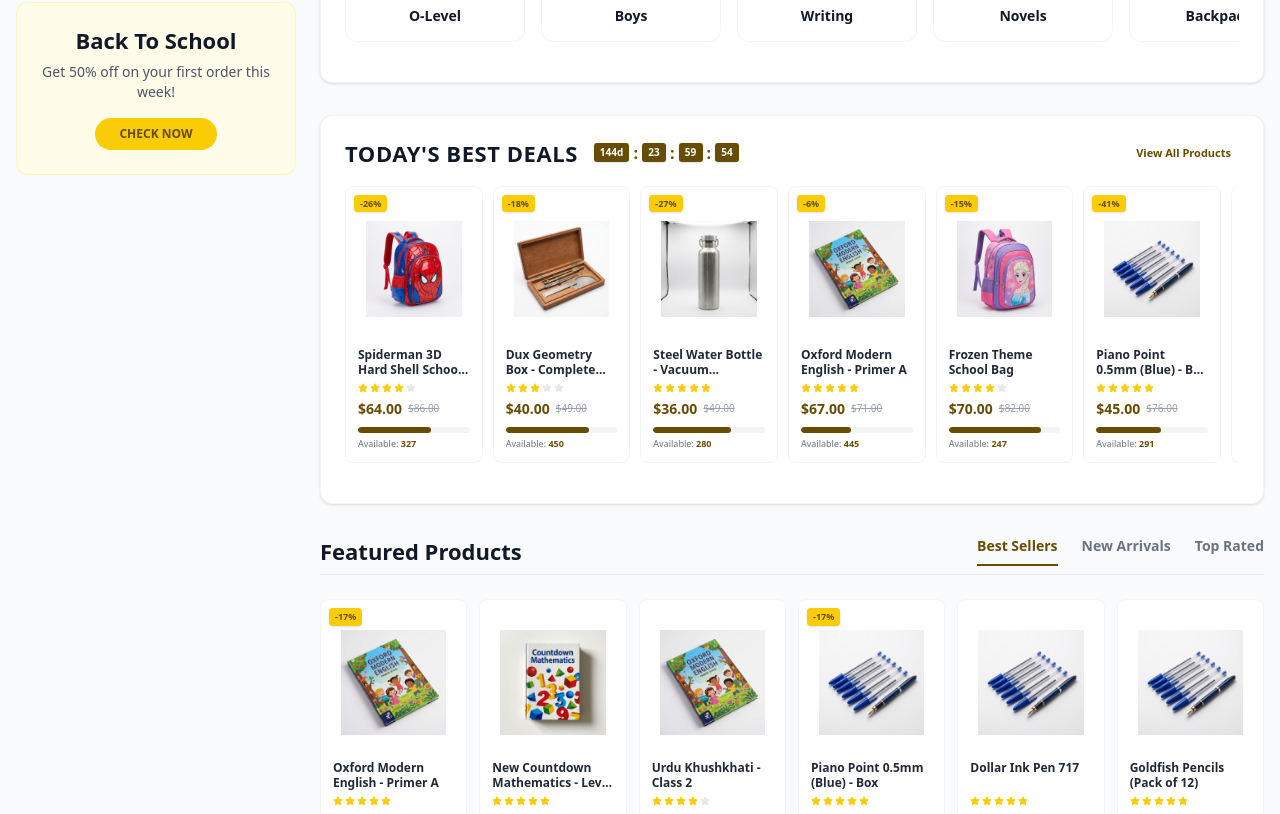
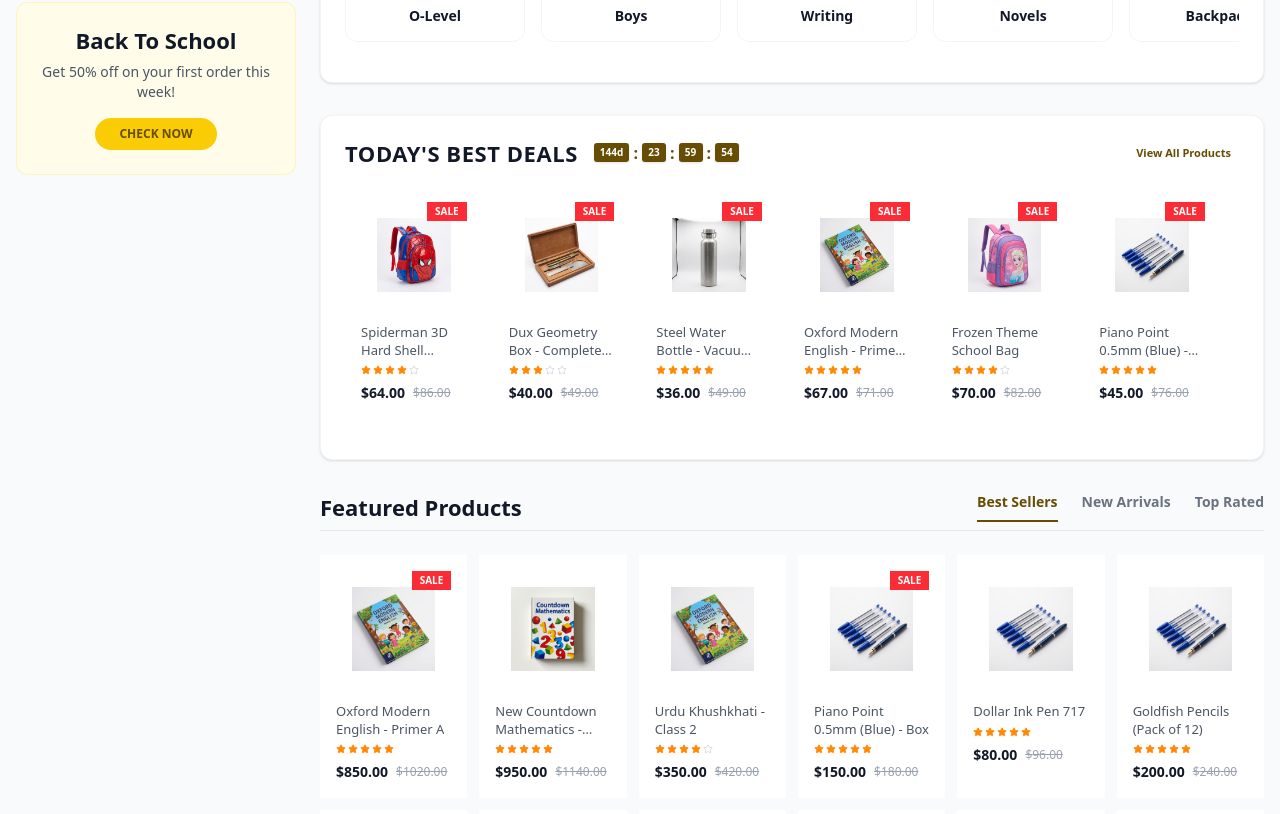
Before and after one commit to JaiKumarSuther/books-books, a Next.js app: page / in a window 1280 px wide. Shown: the part 1055-1869 px from the top of the page. Built offline with nearby package versions, Linux system fonts and the light colour scheme.

Commit message:
removed showing zeroes in cards

```diff
--- a/app/components/DealCard.tsx
+++ b/app/components/DealCard.tsx
@@ -1,7 +1,7 @@
 "use client";
 
 import Link from "next/link";
-import { Heart, RefreshCw, ShoppingCart, Star } from "lucide-react";
+import { Heart, RefreshCw, ShoppingCart, Star, Search } from "lucide-react";
 import { useCart } from "../context/CartContext";
 
 export interface DealProduct {
@@ -24,86 +24,88 @@ interface DealCardProps {
 
 export default function DealCard({ product, className = "", compact = false }: DealCardProps) {
     const { addToCart } = useCart();
-    // Calculate progress if available and totalStock exist, else default to 0 or 100
-    const progressPercent = product.available && product.totalStock
-        ? Math.min(100, Math.max(0, (product.available / product.totalStock) * 100))
-        : 0;
 
     return (
-        <div className={`bg-white rounded-lg p-3 border border-gray-100 hover:border-primary/50 hover:shadow-lg transition-all duration-300 relative group flex flex-col h-full hover:-translate-y-1 ${className}`}>
-
-            {/* Discount Badge */}
-            {product.discount && (
-                <span className="absolute top-2 left-2 bg-primary text-secondary text-[9px] font-bold px-1.5 py-0.5 rounded-sm z-20 shadow-sm">
-                    -{product.discount}%
-                </span>
-            )}
-
-            {/* Icons Overlay */}
-            <div className="absolute top-2 right-2 flex flex-col gap-1.5 opacity-0 group-hover:opacity-100 transition-all duration-300 translate-x-2 group-hover:translate-x-0 z-20">
-                <button className="bg-white p-1.5 rounded-full shadow-md text-gray-400 hover:text-red-500 hover:bg-red-50 transition-colors border border-gray-100">
-                    <Heart size={12} />
-                </button>
-                <button className="bg-white p-1.5 rounded-full shadow-md text-gray-400 hover:text-blue-600 hover:bg-blue-50 transition-colors border border-gray-100">
-                    <RefreshCw size={12} />
-                </button>
-            </div>
-
+        <div className={`bg-white rounded-none p-4 transition-all duration-300 relative group flex flex-col h-full hover:shadow-[0_0_20px_rgba(0,0,0,0.1)] hover:z-10 ${className}`}>
 
             {/* Image Container */}
-            <div className="w-full h-[140px] mb-2 relative overflow-hidden rounded-md">
+            <div className="w-full aspect-square relative mb-4 flex items-center justify-center bg-transparent overflow-hidden">
+
+                {/* Discount Badge */}
+                {product.discount !== undefined && product.discount > 0 && (
+                    <span className="absolute top-0 right-0 bg-red-500 text-white text-[10px] font-bold px-2 py-0.5 z-20">
+                        SALE
+                    </span>
+                )}
+
+                {/* Main Image */}
                 <img
                     src={product.image}
                     alt={product.title}
-                    className="w-full h-full object-contain p-2 transition-transform duration-500 group-hover:scale-105"
+                    className="w-full h-full object-contain p-4 transition-transform duration-500"
                 />
 
-                {/* ADD TO CART - SLIDE UP */}
+                {/* ACTION ICONS (Left Side) - Only show on hover */}
+                <div className="absolute top-2 left-2 flex flex-col gap-2 p-1 opacity-0 group-hover:opacity-100 transition-all duration-300 -translate-x-2 group-hover:translate-x-0 z-20">
+                    <button
+                        className="w-8 h-8 rounded-full bg-white shadow-md flex items-center justify-center text-gray-500 hover:bg-black hover:text-white transition-colors"
+                        title="Add to Wishlist"
+                    >
+                        <Heart size={14} />
+                    </button>
+                    <button
+                        className="w-8 h-8 rounded-full bg-white shadow-md flex items-center justify-center text-gray-500 hover:bg-black hover:text-white transition-colors"
+                        title="Compare"
+                    >
+                        <RefreshCw size={14} />
+                    </button>
+                    <button
+                        className="w-8 h-8 rounded-full bg-white shadow-md flex items-center justify-center text-gray-500 hover:bg-black hover:text-white transition-colors"
+                        title="Quick View"
+                    >
+                        <Search size={14} />
+                    </button>
+                </div>
+
+                {/* ADD TO CART - Bottom Blue Bar */}
                 <button
                     onClick={() => addToCart({ id: product.id, title: product.title, price: product.price, image: product.image })}
-                    className="absolute bottom-0 left-0 w-full bg-secondary hover:bg-black text-white font-bold text-[10px] py-2 transition-transform duration-300 translate-y-full group-hover:translate-y-0 flex items-center justify-center gap-1.5"
+                    className="absolute bottom-0 left-0 w-full bg-[#0066FF] hover:bg-blue-700 text-white font-bold text-xs py-2.5 transition-transform duration-300 translate-y-full group-hover:translate-y-0 flex items-center justify-center gap-2 z-20"
                 >
                     ADD TO CART
                 </button>
             </div>
 
-            {/* Content */}
-            <div className="flex flex-col flex-grow gap-1">
-                <Link href={`/products/${product.id}`} className="text-xs font-semibold text-gray-800 line-clamp-2 hover:text-secondary transition-colors cursor-pointer leading-tight h-8" title={product.title}>
+            {/* Content Details */}
+            <div className="flex flex-col gap-1.5 text-left">
+                <Link href={`/products/${product.id}`} className="text-[13px] text-gray-600 font-medium hover:text-[#0066FF] transition-colors leading-snug line-clamp-2" title={product.title}>
                     {product.title}
                 </Link>
 
+                {/* Stars */}
                 <div className="flex gap-0.5">
                     {[...Array(5)].map((_, i) => (
-                        <Star key={i} size={10} className={`${i < product.rating ? "fill-primary text-primary" : "fill-gray-200 text-gray-200"}`} />
+                        <Star
+                            key={i}
+                            size={10}
+                            // Hollow style like in image? Or filled? Image seems hollow for empty, outlined for filled?
+                            // The reference uses outlined stars. Let's use simple fill logic.
+                            className={`${i < product.rating ? "fill-orange-400 text-orange-400" : "text-gray-300"}`}
+                        />
                     ))}
                 </div>
 
-                <div className="flex items-center gap-1.5 mt-0.5">
-                    <span className="text-secondary font-bold text-sm">
+                {/* Price */}
+                <div className="flex items-center gap-2 mt-0.5">
+                    <span className="text-gray-900 font-bold text-sm">
                         ${product.price ? product.price.toFixed(2) : "0.00"}
                     </span>
-                    {product.oldPrice && (
-                        <span className="text-gray-400 text-[10px] line-through">
+                    {product.oldPrice > 0 && (
+                        <span className="text-gray-400 text-xs line-through decoration-gray-400">
                             ${product.oldPrice.toFixed(2)}
                         </span>
                     )}
                 </div>
-
-                {/* Progress Bar (Only if stock info is available) */}
-                {product.available !== undefined && (
-                    <div className="mt-auto pt-1">
-                        <div className="w-full bg-gray-100 rounded-full h-1.5 mb-1 overflow-hidden">
-                            <div
-                                className="bg-secondary h-1.5 rounded-full"
-                                style={{ width: `${progressPercent}%` }}
-                            ></div>
-                        </div>
-                        <p className="text-[9px] text-gray-500">
-                            Available: <span className="text-secondary font-bold">{product.available}</span>
-                        </p>
-                    </div>
-                )}
             </div>
         </div>
     );
```
